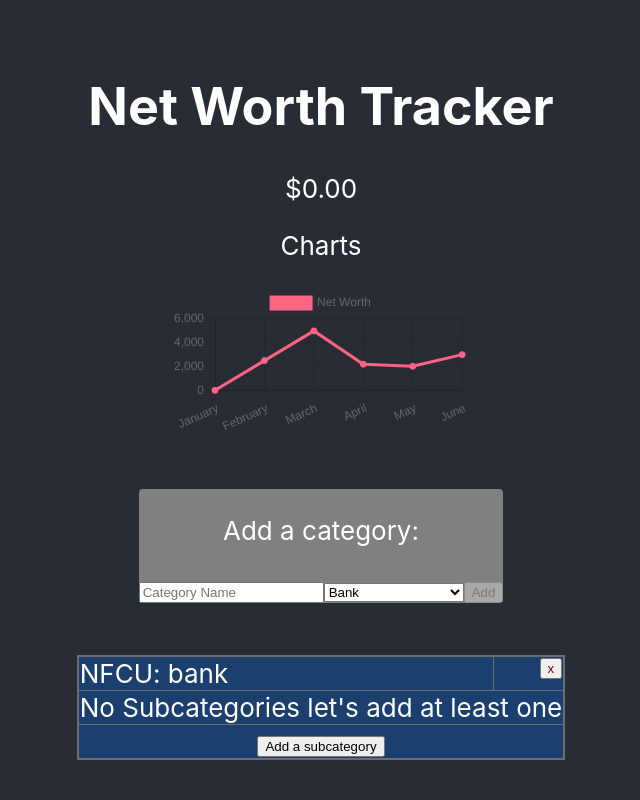
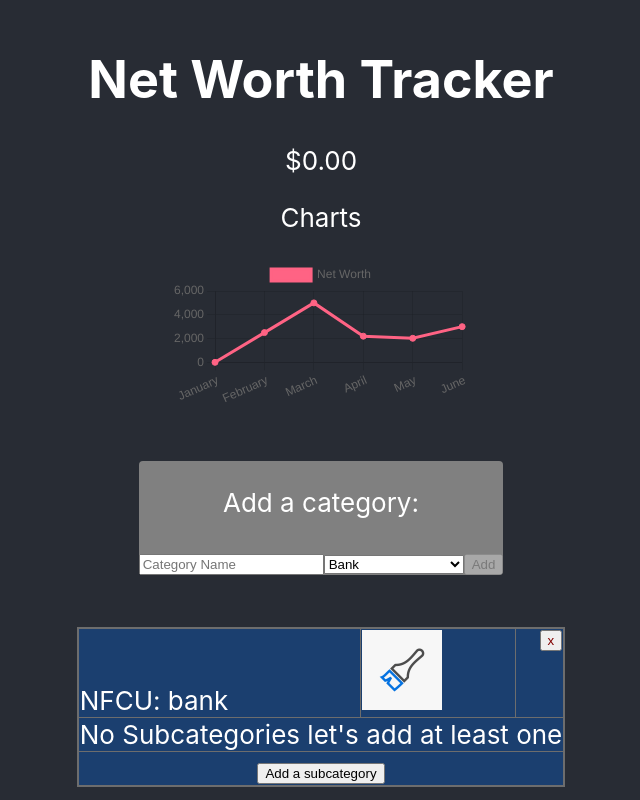
Before and after one commit to elderj/net-worth-tracker, a React (Create React App) app: page / in a window 1280 px wide. Both pictures are taken after a click on the button "Let's Get Started!". Shown: the whole page, without its empty margins (319-959 px from the left). Built offline with nearby package versions, Linux system fonts and the light colour scheme.

Commit message:
Add react-color to use its color picker component. Added logic to show/hide a floating div for each subcategory, pops out but needs some restyling

```diff
--- a/package.json
+++ b/package.json
@@ -9,6 +9,7 @@
     "chart.js": "^3.9.1",
     "react": "^18.2.0",
     "react-chartjs-2": "^4.3.1",
+    "react-color": "^2.19.3",
     "react-dom": "^18.2.0",
     "react-scripts": "5.0.1",
     "web-vitals": "^2.1.4"
--- a/src/App.css
+++ b/src/App.css
@@ -45,6 +45,21 @@
   border: 1px solid #6d6d6d;
 }
 
+.parent {
+  position: relative;
+  background: green;
+}
+
+.Floating-color-div {
+  position: absolute;
+  bottom: 0px;
+  background: red;
+}
+
+.Paint-brush {
+  height: 10vmin;
+}
+
 table td {
   border: 1px solid #6d6d6d;
   width: "100%";
--- a/src/components/Calculator.js
+++ b/src/components/Calculator.js
@@ -1,13 +1,18 @@
 import { useState } from "react";
+import { SketchPicker } from "react-color";
 import CategoryTable from "./CategoryTable";
 import { getRandomColor, getTotal } from "../utils";
 import "../App.css";
+import brush from "../images/paint-brush.png";
 import MainChart from "./MainChart";
 import TotalsSummary from "./TotalsSummary";
 
 function Calculator() {
   const [inputValue, setInputValue] = useState("");
   const [categoryType, setCategoryType] = useState("bank");
+  const [colorHexCode, setColorHexCode] = useState("#000000");
+  const [showColorModal, setShowColorModal] = useState("nothing");
+
   const [factorCategories, setFactorCategories] = useState([
     {
       name: "NFCU",
@@ -216,6 +221,35 @@ function Calculator() {
                 >
                   <tr>
                     <td>{category.name + ": " + category.type}</td>
+                    <td>
+                      {console.log("Here")}
+                      {console.log(category.id === showColorModal)}
+
+                      {category.id === showColorModal ? (
+                        <div className="parent">
+                          <div className="Floating-color-div">
+                            <button
+                              onClick={() => setShowColorModal("nothing")}
+                            >
+                              Close Color Window
+                            </button>
+                            <SketchPicker
+                              color={colorHexCode}
+                              onChange={(e) => setColorHexCode(e.hex)}
+                            />
+                          </div>
+                        </div>
+                      ) : (
+                        <img
+                          src={brush}
+                          className="Paint-brush"
+                          alt="Paint brush icon to change color per category."
+                          onClick={() =>
+                            console.log(setShowColorModal(category.id))
+                          }
+                        />
+                      )}
+                    </td>
                     <td
                       colSpan={5}
                       style={{
```
Also changed, not shown: src/images/paint-brush.png (added), 1 other file (tests, documents, lock files or other folders).
